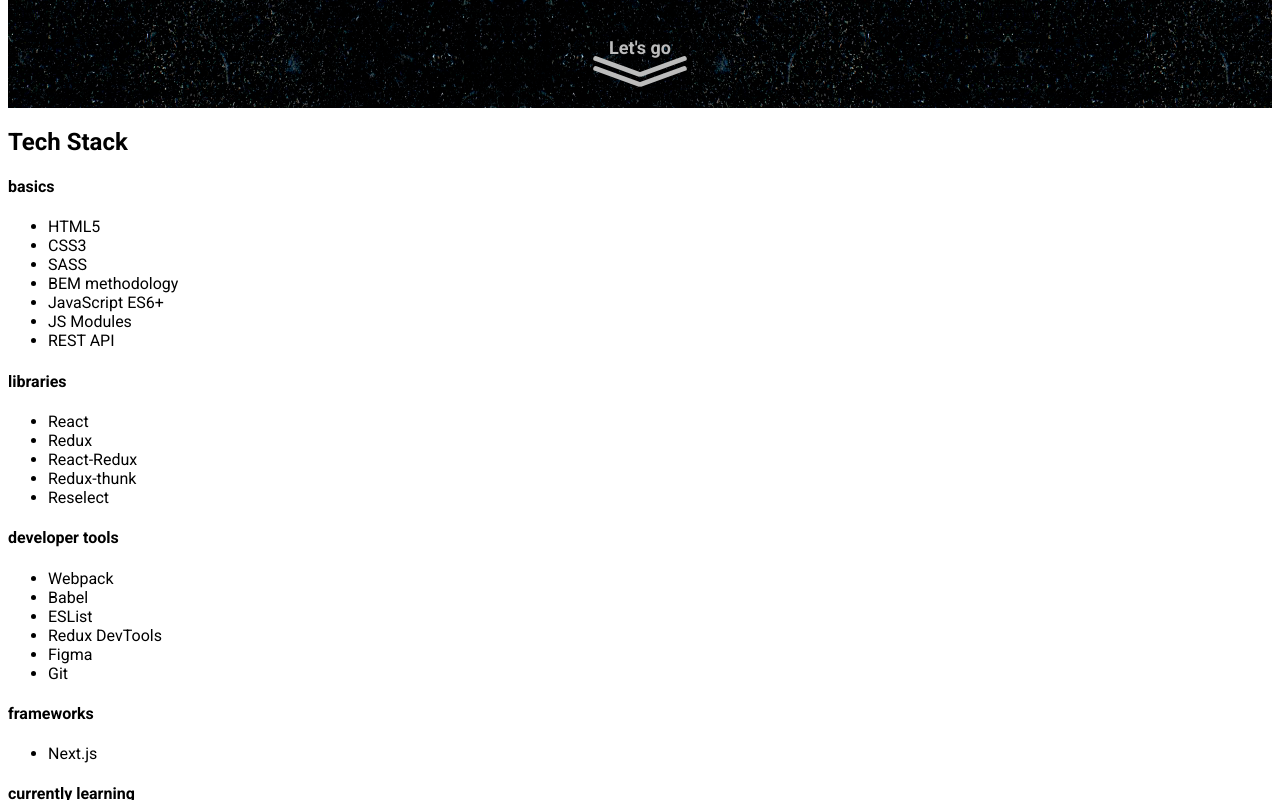
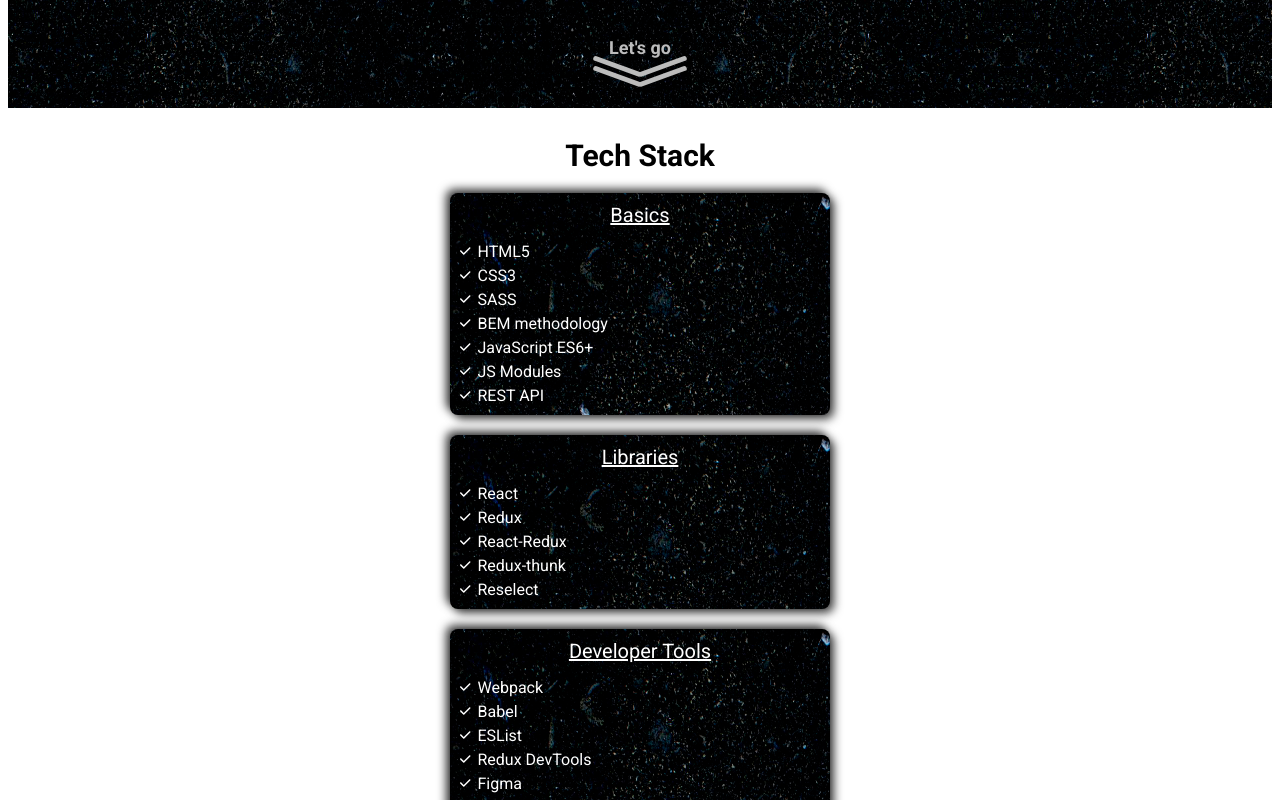
Before and after one commit to Vladyslav-Andrievych/portfolio, a Next.js app: page / in a window 1280 px wide. Shown: the part 700-1500 px from the top of the page. Built offline with nearby package versions, Linux system fonts and the light colour scheme; a web font is replaced by a local one.

Commit message:
finish techStack section

```diff
--- a/src/components/Banner/banner.module.scss
+++ b/src/components/Banner/banner.module.scss
@@ -3,9 +3,9 @@
   height: calc(100vh - 70px);
   display: flex;
   flex-direction: column;
-  background-image: url('../../../public/images/banner-background.png');
+  background-image: url('../../../public/images/main-background.png');
   color: #fff;
-  padding: 0 5px 30px;
+  padding: 0 15px 30px;
 
   &Header {
     text-align: center;
--- a/src/components/TechStack/TechCategory.tsx
+++ b/src/components/TechStack/TechCategory.tsx
@@ -1,4 +1,7 @@
 import styles from './techstack.module.scss';
+
+import { FontAwesomeIcon } from '@fortawesome/react-fontawesome';
+import { faCheck } from '@fortawesome/free-solid-svg-icons/faCheck';
 
 export default function TechCategory({
   categoryName,
@@ -15,6 +18,10 @@
           //change key property value to id
           return (
             <li key={index} className={styles.techCategoryItem}>
+              <FontAwesomeIcon
+                icon={faCheck}
+                className={styles.techCategoryItemIcon}
+              />
               {value}
             </li>
           );
--- a/src/components/TechStack/TechStack.tsx
+++ b/src/components/TechStack/TechStack.tsx
@@ -5,12 +5,12 @@
 import TechCategory from './TechCategory';
 
 export default function TechStack() {
-  const techInfo = Object.entries(data);
+  const techStackInfo = Object.entries(data);
 
   return (
     <section className={styles.techStack}>
-      <h2 className={styles.techStackTitle}>Tech Stack</h2>
-      {techInfo.map(([category, items], index) => {
+      <h2 className={styles.techStackTitle}>Tech stack</h2>
+      {techStackInfo.map(([category, items], index) => {
         //change key property value to id
         return (
           <TechCategory key={index} categoryName={category} items={items} />
--- a/src/components/TechStack/techstack.module.scss
+++ b/src/components/TechStack/techstack.module.scss
@@ -1,16 +1,56 @@
+@import '../../styles/variables.scss';
+
 .techStack {
+  padding: 0 15px 30px;
+
   &Title {
+    font-size: 30px;
+    text-align: center;
+    text-transform: capitalize;
+    margin: 0;
+    margin-top: 30px;
   }
 
   &Item {
+    margin: 0 auto;
+    margin-top: 20px;
   }
 }
 
 .techCategory {
+  max-width: 380px;
+  background-color: $primary-black;
+  background-image: url('../../../public/images/main-background.png');
+  border-radius: 8px;
+  color: $primary-white;
+  padding: 10px;
+  box-shadow: 4px 4px 10px 0px rgba(0, 0, 0, 0.75),
+    -4px -4px 10px 0px rgba(0, 0, 0, 0.75);
+
   &Title {
+    font-size: 20px;
+    font-weight: 400;
+    text-align: center;
+    text-transform: capitalize;
+    text-decoration: underline;
+    margin: 0;
   }
+
   &List {
+    font-size: 16px;
+    list-style-type: none;
+    margin: 0;
+    margin-top: 15px;
+    padding: 0;
   }
+
   &Item {
+    margin-top: 5px;
+  }
+
+  &ItemIcon {
+    font-size: 12px;
+    vertical-align: baseline;
+    margin-right: 7px;
   }
 }
```
Also changed, not shown: public/images/main-background.png (renamed from public/images/banner-background.png).
